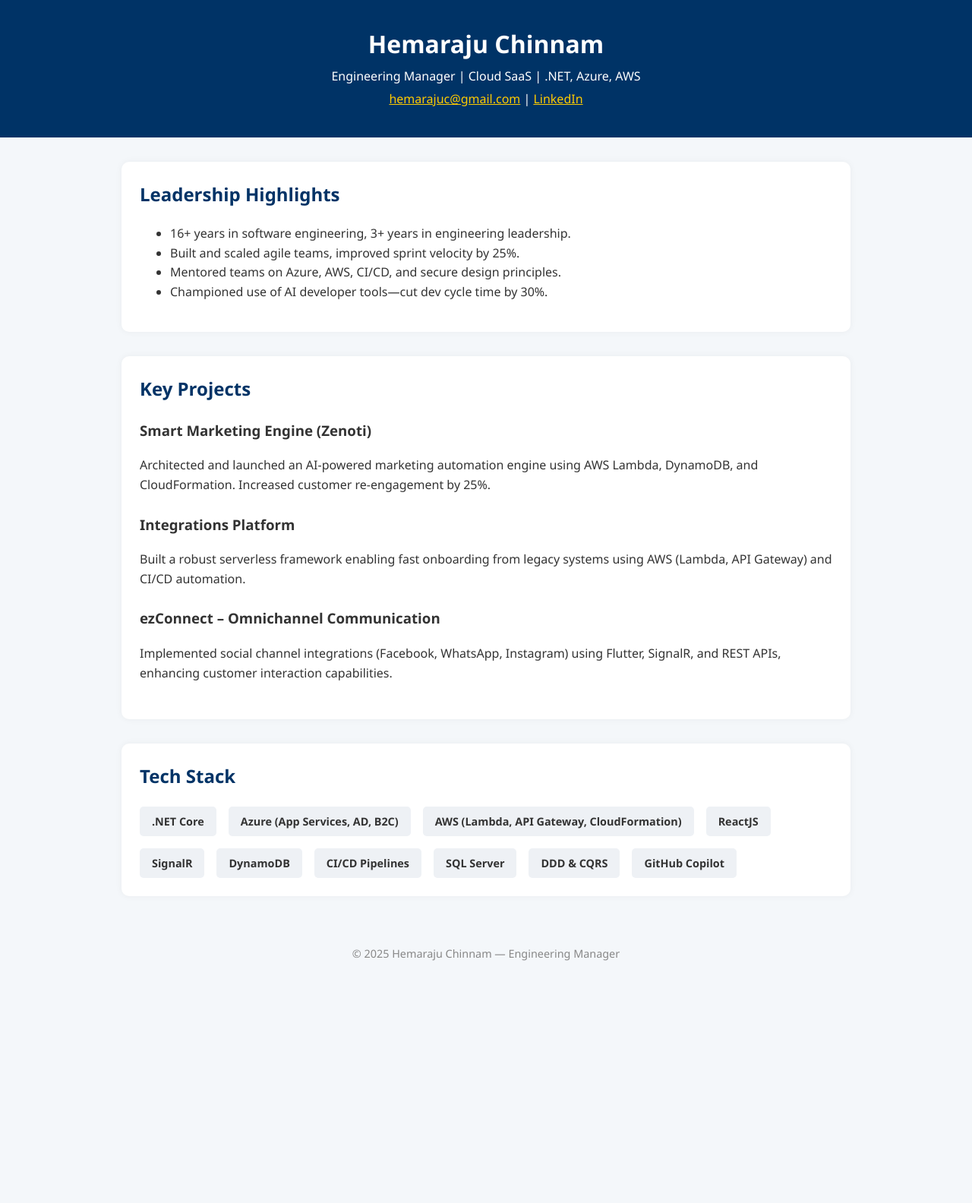
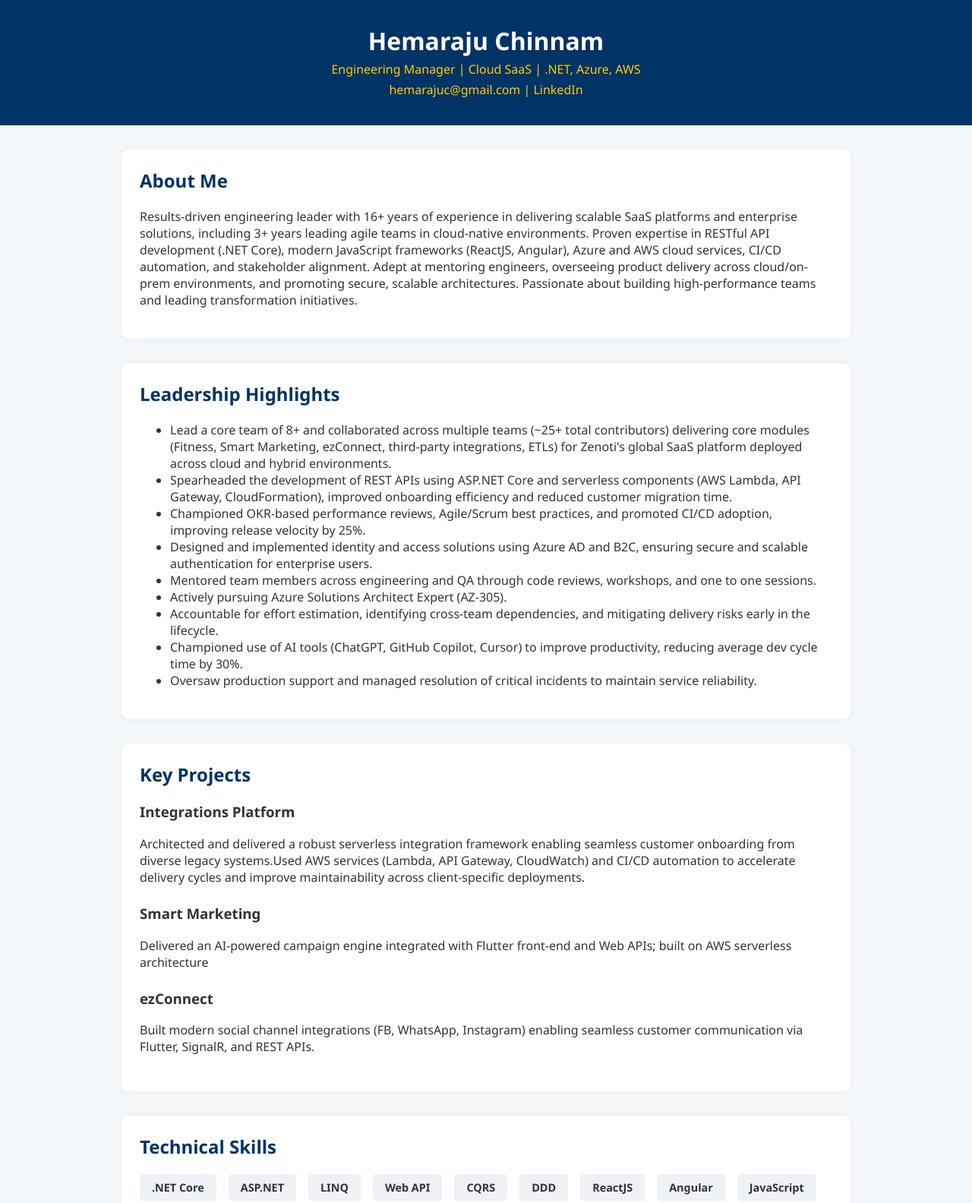
Before and after one commit to hemarajuc/website, a plain HTML site: page index.html in a window 1280 px wide. Shown: the top 1584 px of the page at 76% size. Before the commit the page ends 1299 px from the top, so only its background shows below. Drawn offline with Linux system fonts and the light colour scheme.

Commit message:
Update index.html

```diff
--- a/index.html
+++ b/index.html
@@ -3,119 +3,93 @@
 <head>
   <meta charset="UTF-8" />
   <meta name="viewport" content="width=device-width, initial-scale=1.0" />
-  <title>Hemaraju Chinnam | Engineering Manager</title>
+  <title>Hemaraju Chinnam | Engineering Manager | Cloud SaaS Products | Technical Leader</title>
+  <link rel="icon" type="image/png" href="favicon.png" />
   <style>
-    body {
-      font-family: 'Segoe UI', sans-serif;
-      line-height: 1.6;
-      margin: 0;
-      background: #f4f7fa;
-      color: #333;
-    }
-    header {
-      background: #003366;
-      color: #fff;
-      padding: 2rem;
-      text-align: center;
-    }
-    header h1 {
-      margin: 0;
-      font-size: 2rem;
-    }
-    header p {
-      margin: 0.3rem 0;
-    }
-    .container {
-      max-width: 960px;
-      margin: 2rem auto;
-      padding: 0 1rem;
-    }
-    section {
-      margin-bottom: 2rem;
-      background: white;
-      padding: 1.5rem;
-      border-radius: 10px;
-      box-shadow: 0 0 10px rgba(0,0,0,0.05);
-    }
-    h2 {
-      color: #003366;
-      margin-top: 0;
-    }
-    .project {
-      margin-bottom: 1.5rem;
-    }
-    .stack {
-      display: flex;
-      flex-wrap: wrap;
-      gap: 1rem;
-    }
-    .stack div {
-      background: #eef1f5;
-      padding: 0.5rem 1rem;
-      border-radius: 5px;
-      font-weight: bold;
-      font-size: 0.9rem;
-    }
-    footer {
-      text-align: center;
-      font-size: 0.9rem;
-      padding: 2rem;
-      color: #888;
-    }
+    body { font-family: 'Segoe UI', sans-serif; background: #f4f7fa; color: #333; margin: 0; }
+    header { background: #003366; color: #fff; padding: 2rem; text-align: center; }
+    header h1 { margin: 0; font-size: 2rem; }
+    header p, header a { color: #ffcc00; margin: 0.3rem 0; text-decoration: none; }
+    .container { max-width: 960px; margin: 2rem auto; padding: 0 1rem; }
+    section { background: white; margin-bottom: 2rem; padding: 1.5rem; border-radius: 10px; box-shadow: 0 0 10px rgba(0,0,0,0.05); }
+    h2 { color: #003366; margin-top: 0; }
+    .project { margin-bottom: 1.5rem; }
+    .stack { display: flex; flex-wrap: wrap; gap: 1rem; }
+    .stack div { background: #eef1f5; padding: 0.5rem 1rem; border-radius: 5px; font-weight: bold; font-size: 0.9rem; }
+    footer { text-align: center; font-size: 0.9rem; padding: 2rem; color: #888; }
   </style>
 </head>
 <body>
   <header>
     <h1>Hemaraju Chinnam</h1>
     <p>Engineering Manager | Cloud SaaS | .NET, Azure, AWS</p>
-    <p><a href="mailto:hemarajuc@gmail.com" style="color: #ffcc00">hemarajuc@gmail.com</a> | <a href="https://linkedin.com/in/hemarajuchinnam" target="_blank" style="color: #ffcc00">LinkedIn</a></p>
+    <p><a href="mailto:hemarajuc@gmail.com">hemarajuc@gmail.com</a> | <a href="https://linkedin.com/in/hemarajuchinnam" target="_blank">LinkedIn</a></p>
   </header>
   <div class="container">
     <section>
+      <h2>About Me</h2>
+      <p>Results-driven engineering leader with 16+ years of experience in delivering scalable SaaS
+platforms and enterprise solutions, including 3+ years leading agile teams in cloud-native
+environments. Proven expertise in RESTful API development (.NET Core), modern JavaScript
+frameworks (ReactJS, Angular), Azure and AWS cloud services, CI/CD automation, and
+stakeholder alignment. Adept at mentoring engineers, overseeing product delivery across
+cloud/on-prem environments, and promoting secure, scalable architectures. Passionate
+about building high-performance teams and leading transformation initiatives.</p>
+    </section>
+
+    <section>
       <h2>Leadership Highlights</h2>
       <ul>
-        <li>16+ years in software engineering, 3+ years in engineering leadership.</li>
-        <li>Built and scaled agile teams, improved sprint velocity by 25%.</li>
-        <li>Mentored teams on Azure, AWS, CI/CD, and secure design principles.</li>
-        <li>Championed use of AI developer tools—cut dev cycle time by 30%.</li>
+        <li>Lead a core team of 8+ and collaborated across multiple teams (~25+ total contributors) delivering core modules (Fitness, Smart Marketing, ezConnect, third-party integrations, ETLs) for Zenoti's global SaaS platform deployed across cloud and hybrid environments.</li>
+        <li>Spearheaded the development of REST APIs using ASP.NET Core and serverless components (AWS Lambda, API Gateway, CloudFormation), improved onboarding efficiency and reduced customer migration time.</li>
+        <li>Championed OKR-based performance reviews, Agile/Scrum best practices, and promoted CI/CD adoption, improving release velocity by 25%.</li>
+        <li>Designed and implemented identity and access solutions using Azure AD and B2C, ensuring secure and scalable authentication for enterprise users.</li>
+        <li>Mentored team members across engineering and QA through code reviews, workshops, and one to one sessions.</li>
+        <li>Actively pursuing Azure Solutions Architect Expert (AZ-305).</li>
+        <li>Accountable for effort estimation, identifying cross-team dependencies, and mitigating delivery risks early in the lifecycle.</li>
+        <li>Championed use of AI tools (ChatGPT, GitHub Copilot, Cursor) to improve productivity, reducing average dev cycle time by 30%.</li>
+        <li>Oversaw production support and managed resolution of critical incidents to maintain service reliability.</li>
       </ul>
     </section>
 
     <section>
       <h2>Key Projects</h2>
       <div class="project">
-        <h3>Smart Marketing Engine (Zenoti)</h3>
-        <p>Architected and launched an AI-powered marketing automation engine using AWS Lambda, DynamoDB, and CloudFormation. Increased customer re-engagement by 25%.</p>
+        <h3>Integrations Platform</h3>
+        <p>Architected and delivered a robust serverless integration framework enabling seamless customer onboarding from diverse legacy systems.Used AWS services (Lambda, API Gateway, CloudWatch) and CI/CD automation to accelerate delivery cycles and improve maintainability across client-specific deployments.
+		</p>
       </div>
       <div class="project">
-        <h3>Integrations Platform</h3>
-        <p>Built a robust serverless framework enabling fast onboarding from legacy systems using AWS (Lambda, API Gateway) and CI/CD automation.</p>
+        <h3>Smart Marketing</h3>
+        <p>Delivered an AI-powered campaign engine integrated with Flutter front-end and Web APIs; built on AWS serverless architecture</p>
       </div>
       <div class="project">
-        <h3>ezConnect – Omnichannel Communication</h3>
-        <p>Implemented social channel integrations (Facebook, WhatsApp, Instagram) using Flutter, SignalR, and REST APIs, enhancing customer interaction capabilities.</p>
+        <h3>ezConnect</h3>
+        <p>Built modern social channel integrations (FB, WhatsApp, Instagram) enabling seamless customer communication via Flutter, SignalR, and REST APIs.</p>
       </div>
     </section>
 
     <section>
-      <h2>Tech Stack</h2>
+      <h2>Technical Skills</h2>
       <div class="stack">
-        <div>.NET Core</div>
-        <div>Azure (App Services, AD, B2C)</div>
-        <div>AWS (Lambda, API Gateway, CloudFormation)</div>
-        <div>ReactJS</div>
-        <div>SignalR</div>
-        <div>DynamoDB</div>
-        <div>CI/CD Pipelines</div>
-        <div>SQL Server</div>
-        <div>DDD & CQRS</div>
-        <div>GitHub Copilot</div>
+        <div>.NET Core</div><div>ASP.NET</div><div>LINQ</div><div>Web API</div><div>CQRS</div>
+        <div>DDD</div><div>ReactJS</div><div>Angular</div><div>JavaScript</div><div>TypeScript</div>
+        <div>Flutter</div><div>Azure (App Services, AD, SQL, DevOps, B2C)</div><div> AWS (Lambda, API Gateway,
+CloudFormation, CloudWatch, S3, RDS)</div><div>Docker</div>
+        <div>CI/CD</div><div>SQL Server</div><div>Git</div>
+        <div>SignalR</div><div>Bitbucket Pipelines</div><div>Azure DevOps</div>
+        <div>CloudWatch</div><div>Dapper</div><div>Automapper</div><div>FluentValidation</div>
+        <div>PowerShell</div><div>Agile</div><div>OKRs</div><div>GitHub Copilot</div><div>ChatGPT</div>
       </div>
     </section>
+
+    <section>
+      <h2>Download Resume</h2>
+      <p><a href="Hemaraju_Chinnam_Resume.pdf" download>📄 Click here to download my resume</a></p>
+    </section>
   </div>
-
   <footer>
-    &copy; 2025 Hemaraju Chinnam — Engineering Manager
+    &copy; 2025 Hemaraju Chinnam — Engineering Manager | Cloud SaaS Products | Technical Leader
   </footer>
 </body>
 </html>
```
